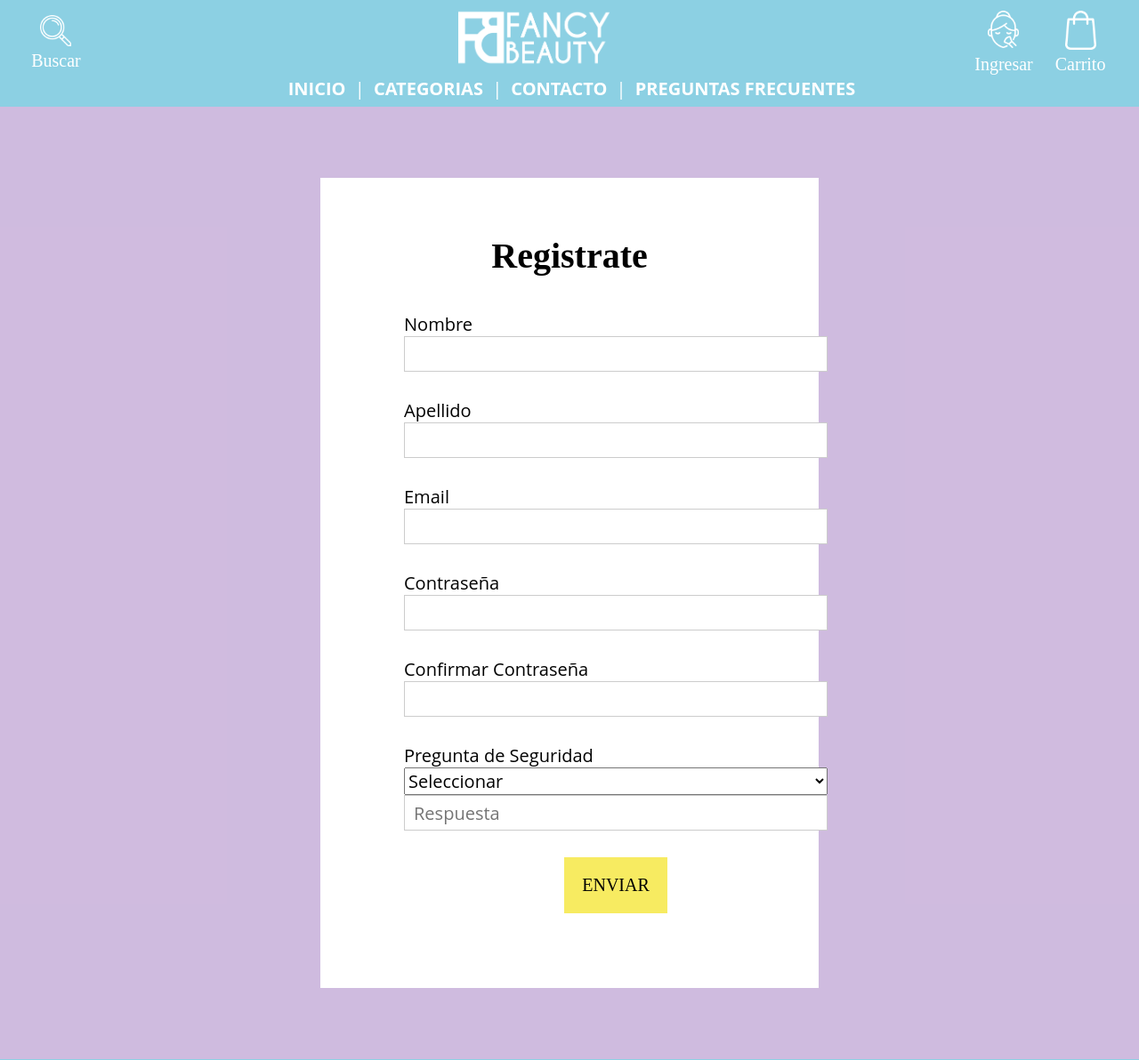
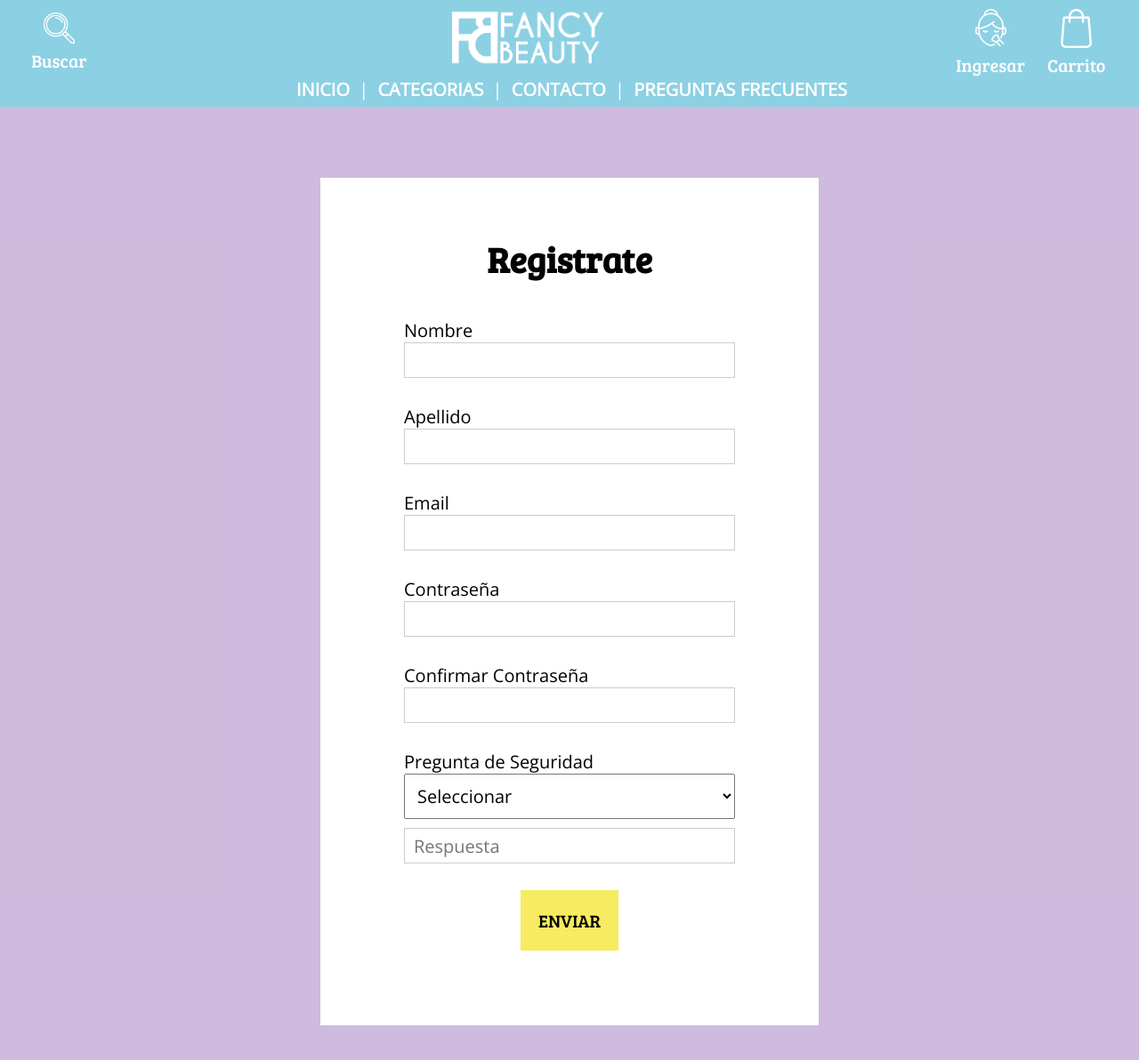
Before and after one commit to jessica-galvan/E-Commerce, a PHP site: page /register.php in a window 1280 px wide. Shown: the top 1192 px of the page at 89% size. Run offline with PHP 8.4, Linux system fonts and the light colour scheme; data that the repository does not hold is empty; some libraries are stand-ins or nearby versions.

Commit message:
Fix algunos mini detalles.
Cosas que me olvide de arreglar en el push anterior.
* Falta hacer en el registro lo de imagen de perfil.
* Hay algunos errores con el login.

```diff
--- a/css/form.css
+++ b/css/form.css
@@ -50,6 +50,17 @@
   padding: 2vw;
 }
 
+.form select {
+  width: 70vw;
+  margin-bottom: 1vh;
+  font-size: 1em;
+  padding: 1vw;
+}
+
+.form option {
+  overflow: hidden;
+}
+
 label {
   color: black;
 }
@@ -94,6 +105,17 @@ label {
 
 .login-text p {
   margin-top: 2vh;
+}
+
+.error-form {
+  color: red;
+  font-size: 0.8em;
+}
+
+.error-link {
+  color: red;
+  font-size: 0.9em;
+  text-decoration: underline;
 }
 
 @media (min-width: 768px) { /*TABLET*/
@@ -157,6 +179,16 @@ label {
     max-width: 960px;
   }
 
+  .form select {
+    width: 100%;
+    margin-bottom: 10px;
+    font-size: 1em;
+    padding: 10px;
+  }
+
+  .form option {
+    overflow: hidden;
+  }
   /*BOTON*/
   .login-button {
     margin: 20px;
--- a/css/master.css
+++ b/css/master.css
@@ -1,4 +1,6 @@
 /*GENERAL A TODAS LAS PAGINAS*/
+@import url('https://fonts.googleapis.com/css?family=Bree+Serif|Open+Sans');
+
 * {
   font-family: 'Open Sans', sans-serif;
   color: black;
--- a/login.php
+++ b/login.php
@@ -33,7 +33,7 @@
         $hayErrores = false;
       } else {
         $hayErrores = true;
-        $errorContrasenia = "* <a class:'error-link' href:'recupero1.php'>¿Olvidáste tu contraseña?</a>";
+        $errorContrasenia = "* Email o contraseña invalidas";
       }
     }
 
--- a/recupero1.php
+++ b/recupero1.php
@@ -63,8 +63,8 @@
 
              <form class="" action="recupero1.php" method="post">
                <div class="form">
-                 <label for="email">Email</label>
-                 <input id="email" type="text" name="email" value="<?=$email?>">
+                 <!-- <label for="email">Email</label> -->
+                 <input id="email" type="text" name="email" placeholder="Email" value="<?=$email?>" >
                  <span class="error-form"><?=$errorEmail?></span>
                </div>
 
```
Also changed, not shown: faq.php (+6 -3 lines).
